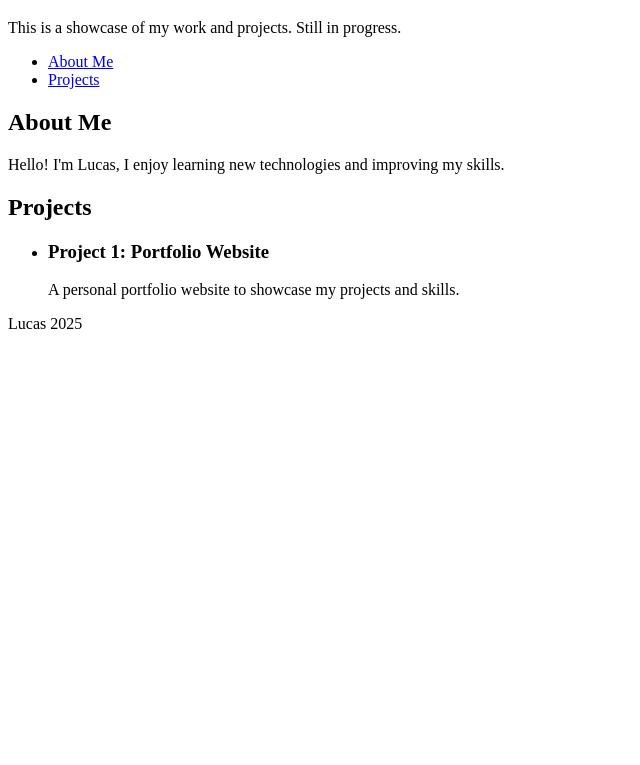
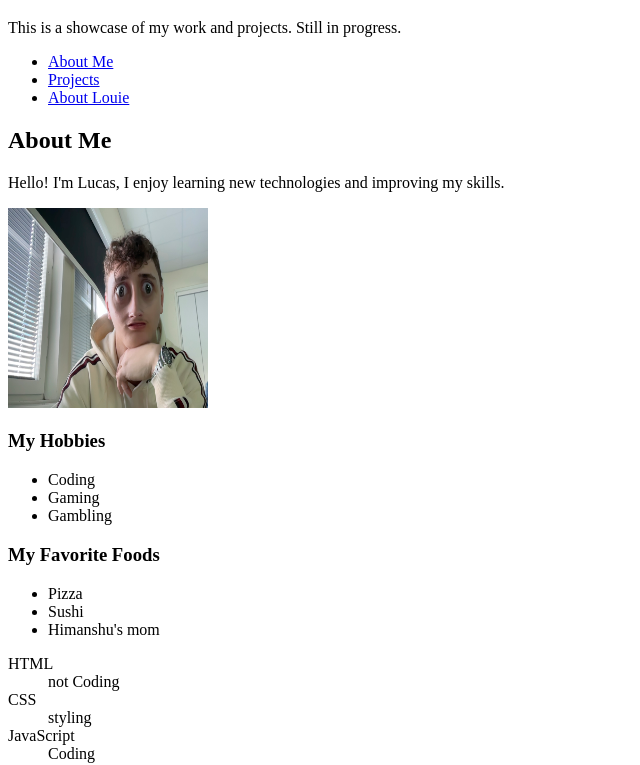
Before and after one commit to intelucas69/TE4-Corsematerial, a plain HTML site: page My_portfolio/index.html in a window 1280 px wide. Shown: the part 61-826 px from the top of the page, without its empty margins (0-640 px from the left). Before the commit the page ends 800 px from the top, so only its background shows below. Drawn offline with Linux system fonts and the light colour scheme.

Commit message:
Html introduction was great

```diff
--- a/My_portfolio/index.html
+++ b/My_portfolio/index.html
@@ -22,6 +22,7 @@
         <ul>
           <li><a href="#about_me">About Me</a></li>
           <li><a href="#projects">Projects</a></li>
+          <li><a href="#about_louie">About Louie</a></li>
         </ul>
       </nav>
     </header>
@@ -32,6 +33,45 @@
           Hello! I'm Lucas, I enjoy learning new technologies and improving my
           skills.
         </p>
+        <img
+          src="./assets/images/me.jpg"
+          alt="Picture of me"
+          width="200"
+          height="200"
+        />
+        <section>
+          <h3>My Hobbies</h3>
+          <ul>
+            <li>Coding</li>
+            <li>Gaming</li>
+            <li>Gambling</li>
+          </ul>
+        </section>
+        <section>
+          <h3>My Favorite Foods</h3>
+          <ul>
+            <li>Pizza</li>
+            <li>Sushi</li>
+            <li>Himanshu's mom</li>
+          </ul>
+        </section>
+        <section>
+          <dl>
+            <dt>HTML</dt>
+            <dd>not Coding</dd>
+
+            <dt>CSS</dt>
+            <dd>styling</dd>
+
+            <dt>JavaScript</dt>
+            <dd>Coding</dd>
+          </dl>
+        </section>
+      </section>
+      <section id="about_louie">
+        <h2>About Louie</h2>
+        <p>Louie is a engineer and a teacher. and he got fired.</p>
+        <img src="./assets/images/moradi.png" alt="Picture of Louie" />
       </section>
       <section id="projects">
         <h2>Projects</h2>
@@ -44,6 +84,10 @@
           </li>
         </ul>
       </section>
+      <section id="contact">
+        <h2>Contact</h2>
+        <p>If you'd like to get in touch, feel free to reach out!</p>
+      </section>
     </main>
     <footer>
       <p>Lucas 2025</p>
--- /dev/null
+++ b/tables_links_images_lists/script.js
@@ -0,0 +1,4 @@
+console.log("Hello, world!");
+document.querySelector("button").addEventListener("click", () => {
+  console.log("Hello, world!");
+});
--- /dev/null
+++ b/tables_links_images_lists/styles.css
@@ -0,0 +1,21 @@
+* {
+  padding: 0;
+  margin: 0;
+  box-sizing: border-box;
+  font-family: Arial, sans-serif;
+  background-color: #f4f4f4;
+}
+button {
+  background-color: #007bff;
+  color: white;
+  border: none;
+  padding: 10px 20px;
+  border-radius: 5px;
+  cursor: pointer;
+  font-size: 16px;
+  transition: background-color 0.3s ease;
+}
+
+button:hover {
+  background-color: #0056b3;
+}
```
Also changed, not shown: tables_links_images_lists/index.html (added, +31 -0 lines), My_portfolio/assets/images/himanshu.jpg (added), My_portfolio/assets/images/leo.png (added), My_portfolio/assets/images/me.jpg (added), My_portfolio/assets/images/moradi.png (added), 2 other files.
